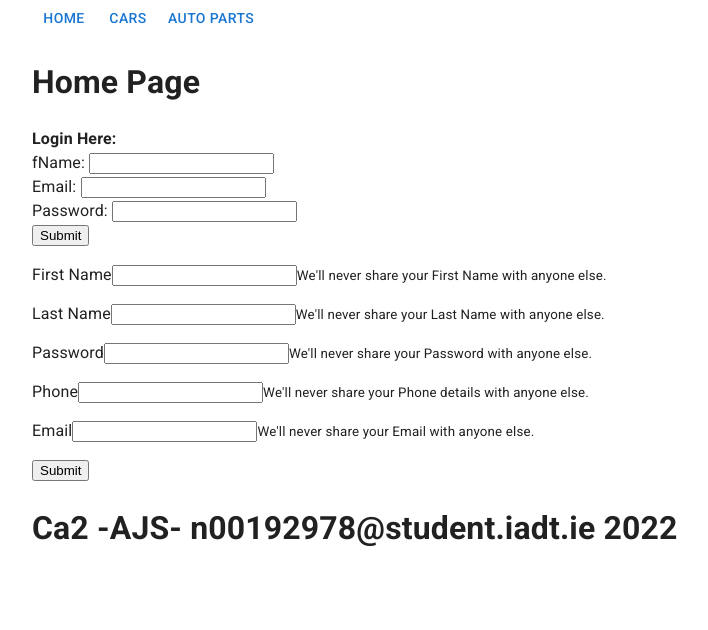
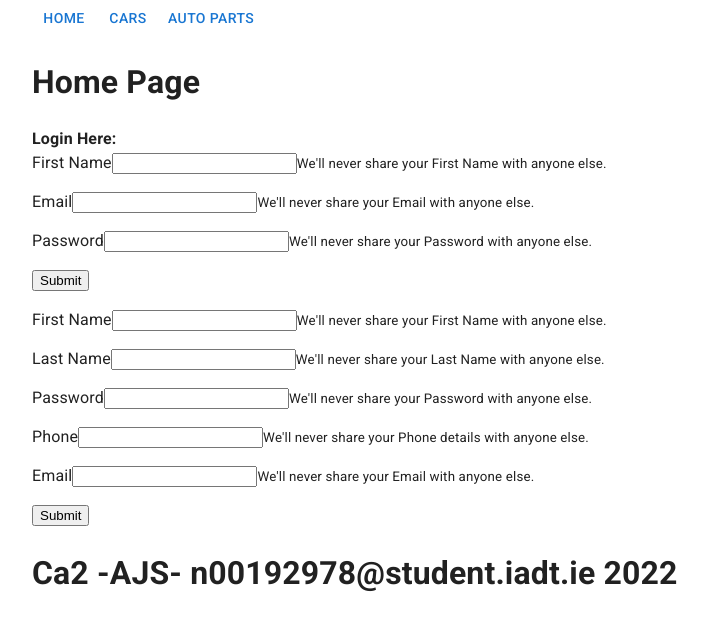
Before and after one commit to Derek-n00192978/AJS_CA2_N00192978-001, a React (Create React App) app: page / in a window 1280 px wide. Shown: the top 630 px of the page, without its empty margins (182-890 px from the left). Built offline with nearby package versions, Linux system fonts and the light colour scheme.

Commit message:
login and Register form changed

```diff
--- a/src/components/LoginForm.js
+++ b/src/components/LoginForm.js
@@ -50,14 +50,29 @@ const LoginForm = (props) => {
         <>
             <b>Login Here:</b>
             <br />
-            fName: <input type="text" name="fName" value={form.fName} onChange={handleForm}/>
-            <br />
-            Email: <input type="text" name="email" value={form.email} onChange={handleForm}/>
-            <br />
-            Password: <input type="text" name="password" value={form.password} onChange={handleForm} />
-            <br />
+
+            <form>
+            <div class="form-group">
+                <label for="fName">First Name</label>
+                <input type="text" name="fName" value={form.fName} onChange={handleForm} />
+                <small id="firstHelp" class="form-text text-muted">We'll never share your First Name with anyone else.</small>
+            </div>
+            <div class="form-group">
+                <label for="Email">Email</label>
+                <input type="text" name="email" value={form.email} onChange={handleForm} />
+                <small id="emailHelp" class="form-text text-muted">We'll never share your Email with anyone else.</small>
+            </div>
+            <div class="form-group">
+                <label for="Password">Password</label>
+                <input type="text" name="password" value={form.password} onChange={handleForm} />
+                <small id="passHelp" class="form-text text-muted">We'll never share your Password with anyone else.</small>
+            </div>
+
+
             <button onClick={submitForm}>Submit</button>
             <p style={styles}>{errorMessage}</p>
+
+            </form>
         </>
     );
 };
```
